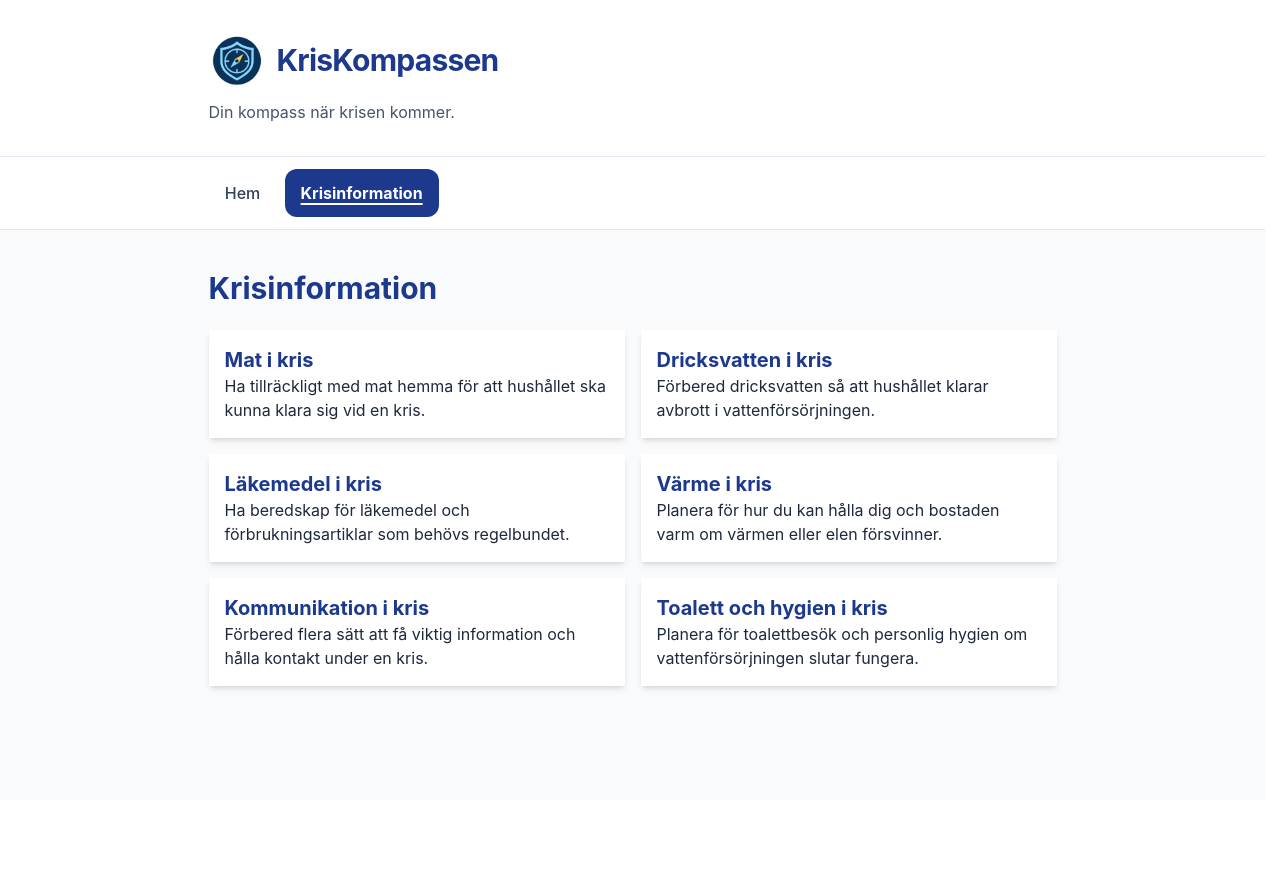
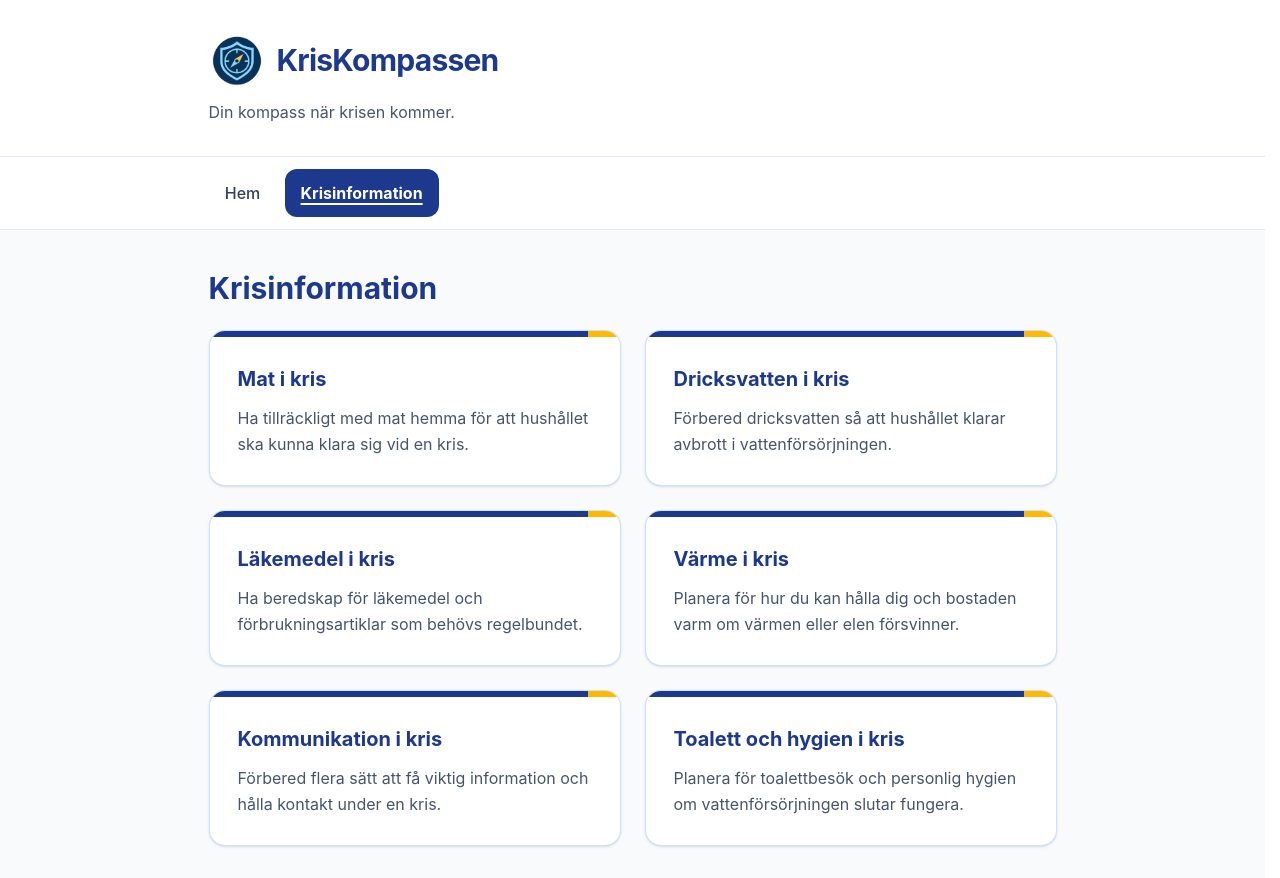
Before and after one commit to mahtabb90/Kriskompassen, a React (Vite) app in the folder frontend/: page /crisis in a window 1280 px wide. Before the commit the page ends 800 px from the top, so only its background shows below. Built offline with nearby package versions, Linux system fonts and the light colour scheme.

Commit message:
style(frontend): improve crisis card design

```diff
--- a/frontend/src/components/CrisisCard.tsx
+++ b/frontend/src/components/CrisisCard.tsx
@@ -16,10 +16,18 @@ function CrisisCard({ item }: CrisisCardProps) {
   return (
     <Link
       to={`/crisis/${item.id}`}
-      className="block bg-white p-4 shadow-md focus:outline-none focus:ring-2 focus:ring-blue-500"
+      className="group flex h-full flex-col overflow-hidden rounded-2xl border border-blue-200/80 bg-white shadow-sm transition-[border-color,box-shadow] duration-150 ease-out hover:border-blue-400 hover:shadow-md"
     >
-      <h2 className="text-xl font-bold text-blue-900">{item.title}</h2>
-      <p>{item.description}</p>
+      <div className="flex h-1.5 w-full" aria-hidden="true">
+        <span className="h-full flex-1 bg-blue-900 transition-colors group-hover:bg-blue-800" />
+        <span className="h-full w-8 bg-amber-400" />
+      </div>
+      <div className="flex flex-1 flex-col p-6 sm:p-7">
+        <h2 className="text-xl font-bold text-blue-900">{item.title}</h2>
+        <p className="mt-3 text-base leading-relaxed text-slate-600">
+          {item.description}
+        </p>
+      </div>
     </Link>
   )
 }
--- a/frontend/src/pages/CrisisInfoPage.tsx
+++ b/frontend/src/pages/CrisisInfoPage.tsx
@@ -14,9 +14,9 @@ function CrisisInfoPage() {
           Krisinformation
         </h1>
 
-        <p className="mt-4 text-slate-600">
-          Ingen krisinformation tillgänglig just nu.
-        </p>
+        <div className="mt-6 rounded-2xl border border-blue-200/80 bg-white p-6 text-slate-600 shadow-sm sm:p-8">
+          <p>Ingen krisinformation tillgänglig just nu.</p>
+        </div>
       </section>
     )
   }
@@ -27,7 +27,7 @@ function CrisisInfoPage() {
         Krisinformation
       </h1>
 
-      <div className="mt-6 grid gap-4 sm:grid-cols-2">
+      <div className="mt-6 grid gap-6 sm:grid-cols-2">
         {mockCrisisData.map((item) => (
           <CrisisCard key={item.id} item={item} />
         ))}
```
